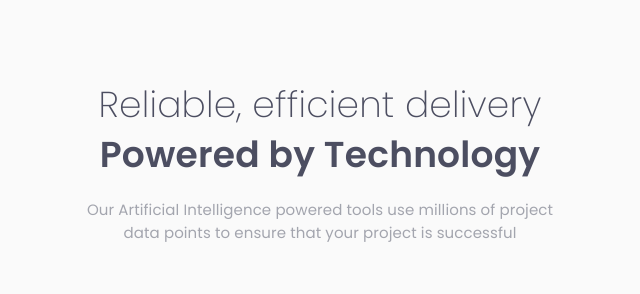
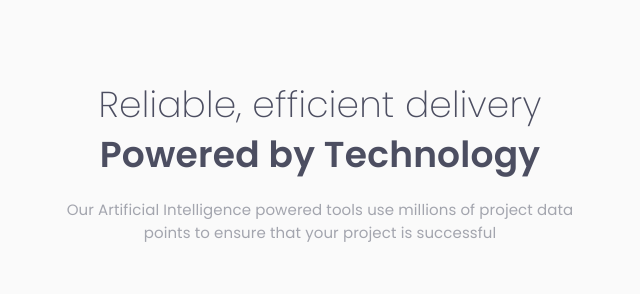
Before and after one commit to robson-mariani/frontend-mentor-four-card-feature-section, a plain HTML site: page index.html in a window 1280 px wide. Shown: the top 294 px of the page, 320-960 px from the left. Drawn offline with Linux system fonts and the light colour scheme.

Commit message:
Adicionado arquivo README

```diff
--- a/index.html
+++ b/index.html
@@ -4,7 +4,7 @@
     <meta charset="UTF-8">
     <meta http-equiv="X-UA-Compatible" content="IE=edge">
     <meta name="viewport" content="width=device-width, initial-scale=1.0">
-    <meta name="description" content="Visualização do design para o desafio Four card feature section do Frontend Mentor">
+    <meta name="description" content="Esta é uma solução para o desafio Four card feature section do Frontend Mentor">
     <title>Frontend Mentor | Four card feature section</title>
 
     <link rel="shortcut icon" href="./src/images/favicon-32x32.png" type="image/x-icon">
--- a/src/css/style.css
+++ b/src/css/style.css
@@ -21,7 +21,7 @@ body{
     flex-direction: column;
     justify-content: center;
     align-items: center;
-    max-width: 500px;
+    max-width: 520px;
     margin-top: 80px;
     line-height: 50px;
     letter-spacing: .2px;
```
Also changed, not shown: src/screenshots/Screenshot_1.png (added), 1 other file.
